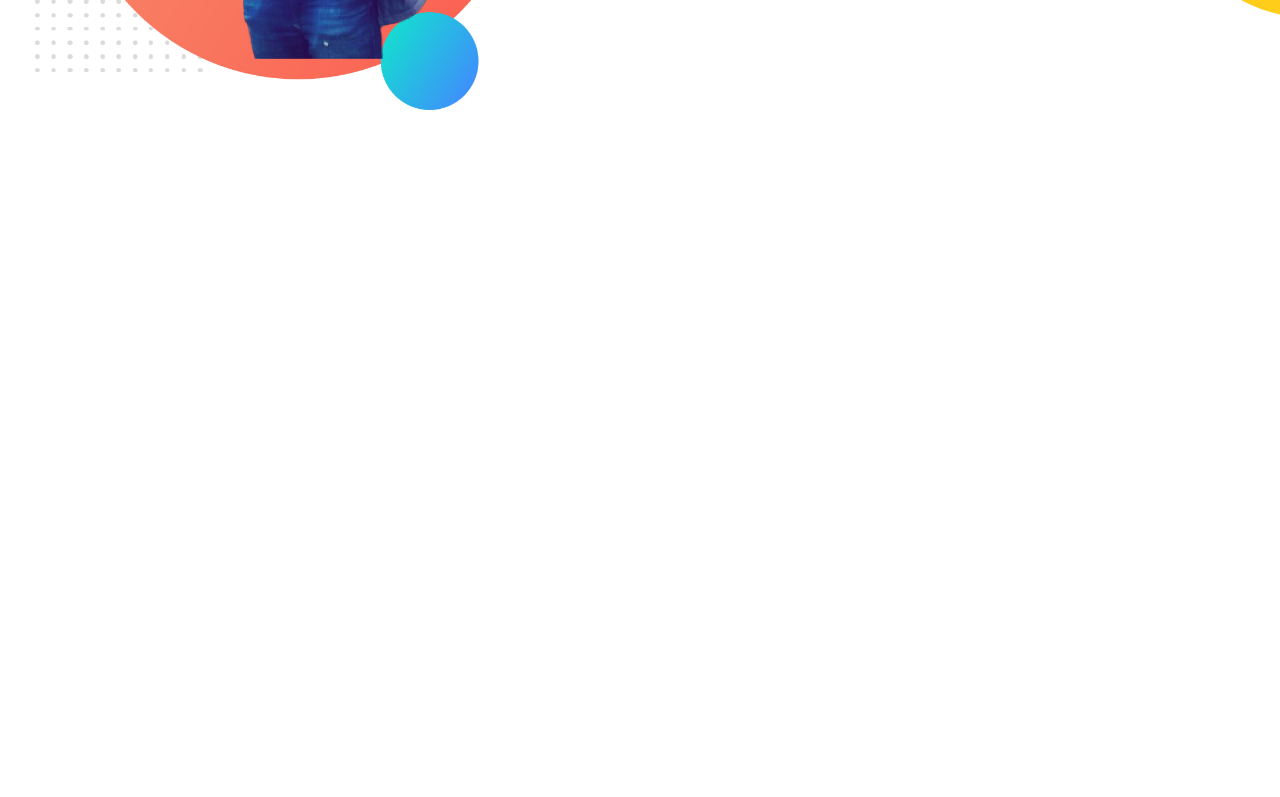
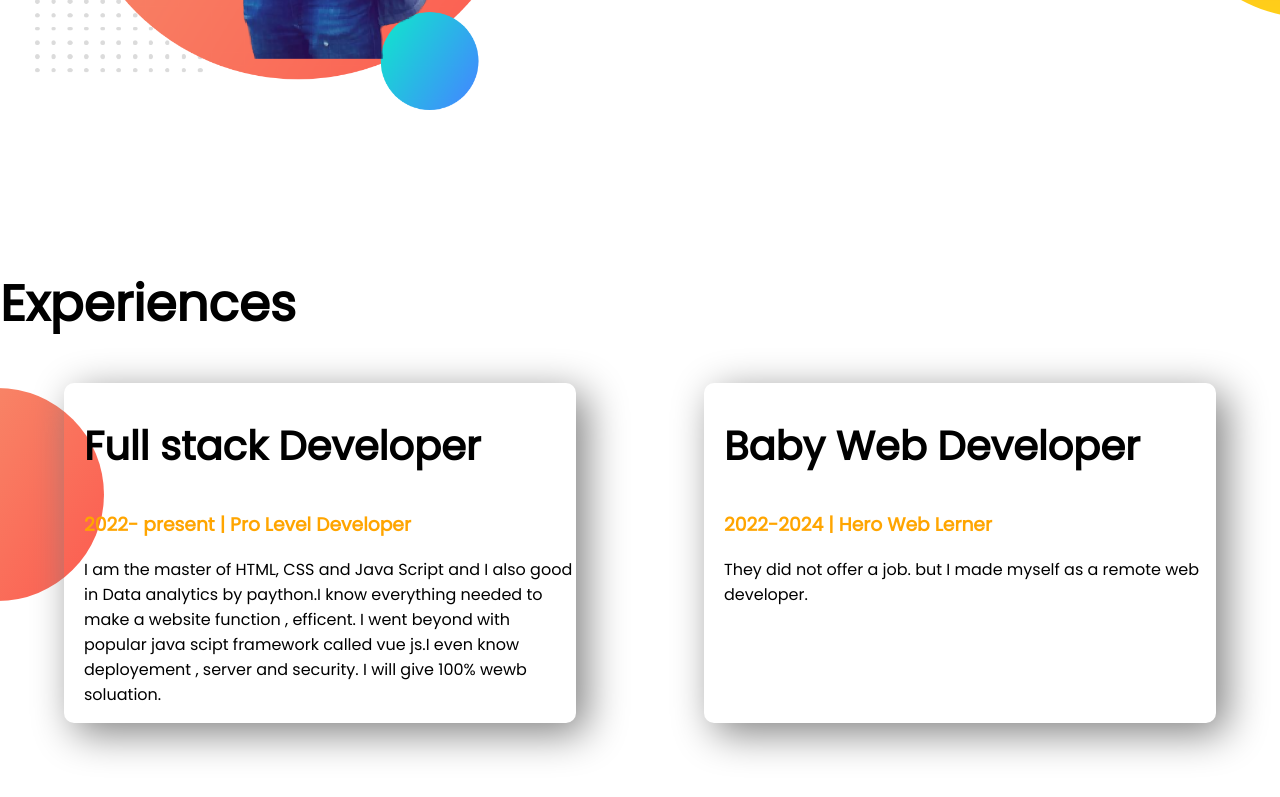
Before and after one commit to imraniium-su/portfolio-imran, a plain HTML site: page index.html in a window 1280 px wide. Shown: the part 1067-1864 px from the top of the page. Before the commit the page ends 1334 px from the top, so only its background shows below. Drawn offline with Linux system fonts and the light colour scheme.

Commit message:
add experience

```diff
--- a/index.html
+++ b/index.html
@@ -13,7 +13,7 @@
 </head>
 
 <body>
-    <section class="top-banner">
+    <section class="top-banner flexibale-continer">
         <div class="half-width">
             <h1>Welcome TO</h1>
             <h1><span class="orange-color">Mohammad Imran</span> World!</h1>
@@ -28,7 +28,7 @@
             <img src="images/imra1.png" alt="">
         </div>
     </section>
-    <section class="dream-big">
+    <section class="dream-big flexibale-continer">
         <div class="half-width">
             <img src="images/my-bg.png" alt="">
         </div>
@@ -42,6 +42,25 @@
         </div>
 
     </section>
+    <section class="experience-area">
+        <h1>Experiences</h1>
+        <div class="flexibale-continer ">
+            <div class="experience-item">
+                <h2>Full stack Developer</h2>
+                <h3 class="orange-color">2022- present | Pro Level Developer</h3>
+                <p>I am the master of HTML, CSS and Java Script and I also good in Data analytics by paython.I know
+                    everything needed to make a website function , efficent. I went beyond with popular java scipt
+                    framework
+                    called vue js.I even know deployement , server and security. I will give 100% wewb soluation.</p>
+            </div>
+            <div class="experience-item">
+                <h2>Baby Web Developer</h2>
+                <h3 class="orange-color">2022-2024 | Hero Web Lerner</h3>
+                <p>They did not offer a job. but I made myself as a remote web developer. </p>
+            </div>
+        </div>
+
+    </section>
 
 </body>
 
--- a/style.css
+++ b/style.css
@@ -7,11 +7,15 @@ h1 {
     font-size: 50px;
 }
 
+h2 {
+    font-size: 40px;
+}
+
 .orange-color {
     color: orange;
 }
 
-section {
+.flexibale-continer {
     display: flex;
     margin-bottom: 150px;
 }
@@ -51,3 +55,18 @@ section {
     background-repeat: no-repeat;
     background-position: right;
 }
+
+.experience-item {
+    width: 40%;
+    margin-left: 5%;
+    margin-right: 5%;
+    padding-left: 20px;
+    box-shadow: 10px 10px 40px gray;
+    border-radius: 10px;
+}
+
+.experience-area {
+    background-image: url(images/exp-bg.png);
+    background-repeat: no-repeat;
+    background-position: left;
+}
```
Also changed, not shown: showOff/WhatsApp_Image_2022-03-30_at_1.16.53_AM__4_-removebg-preview.png.
